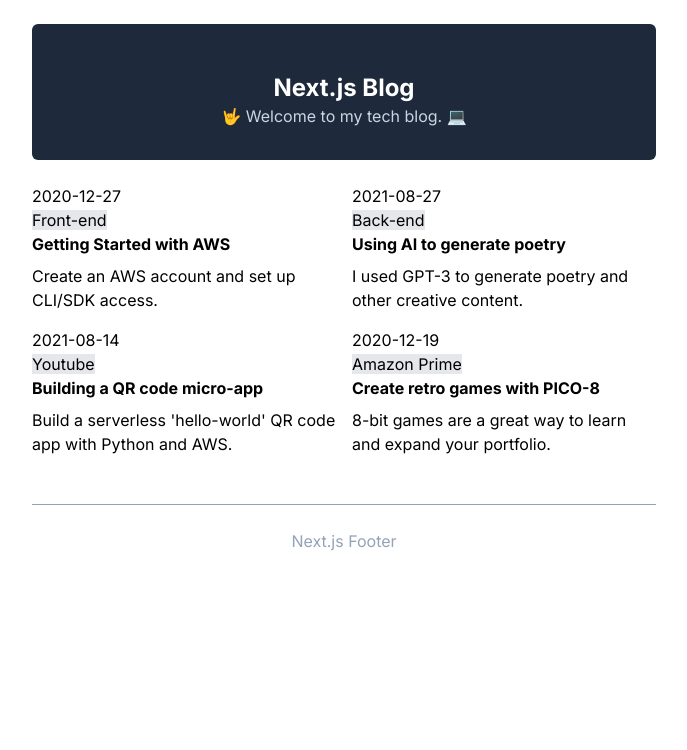
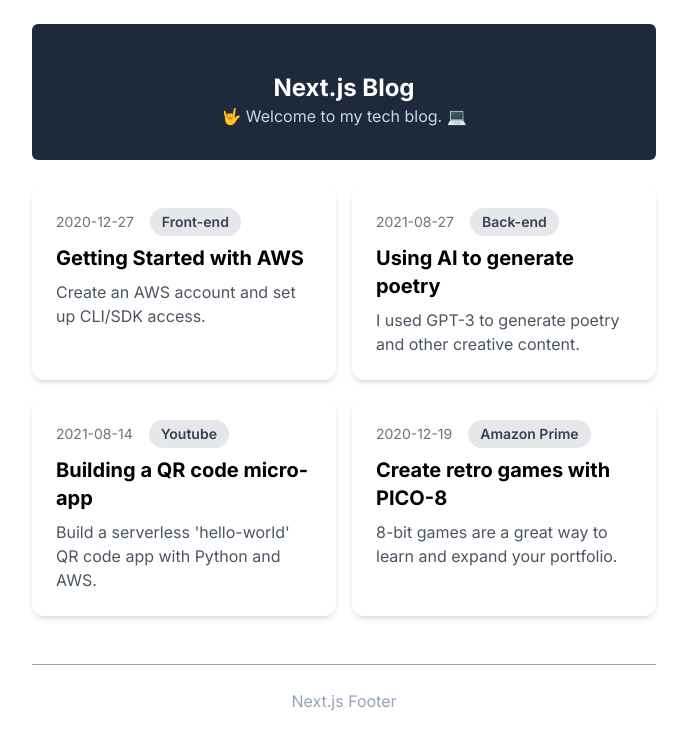
Before and after one commit to GabrielDeFreitas/nextjs-blog-markdown, a Next.js app: page / in a window 1280 px wide. Shown: the top 750 px of the page, without its empty margins (296-983 px from the left). Built offline with nearby package versions, Linux system fonts and the light colour scheme.

Commit message:
config tailwind.config

```diff
--- a/src/app/layout.tsx
+++ b/src/app/layout.tsx
@@ -1,7 +1,6 @@
 import type { Metadata } from 'next'
 import { Inter } from 'next/font/google'
 import './globals.css'
-import Image from 'next/image'
 import Link from 'next/link'
 
 const inter = Inter({ subsets: ['latin'] })
--- a/tailwind.config.ts
+++ b/tailwind.config.ts
@@ -5,6 +5,7 @@ const config: Config = {
     './src/pages/**/*.{js,ts,jsx,tsx,mdx}',
     './src/components/**/*.{js,ts,jsx,tsx,mdx}',
     './src/app/**/*.{js,ts,jsx,tsx,mdx}',
+    './components/**/*.{js,ts,jsx,tsx,mdx}',
   ],
   theme: {
     extend: {
```
